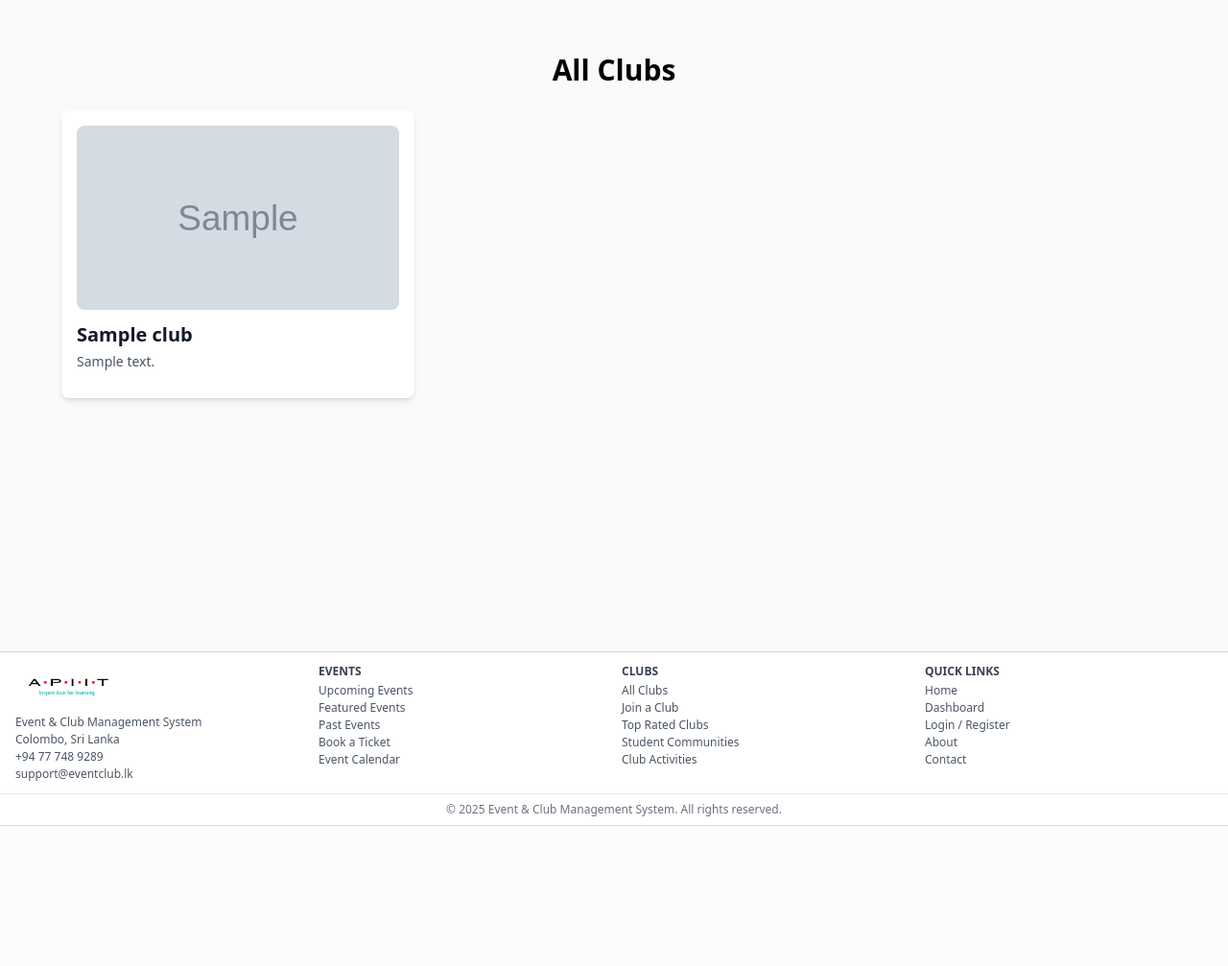
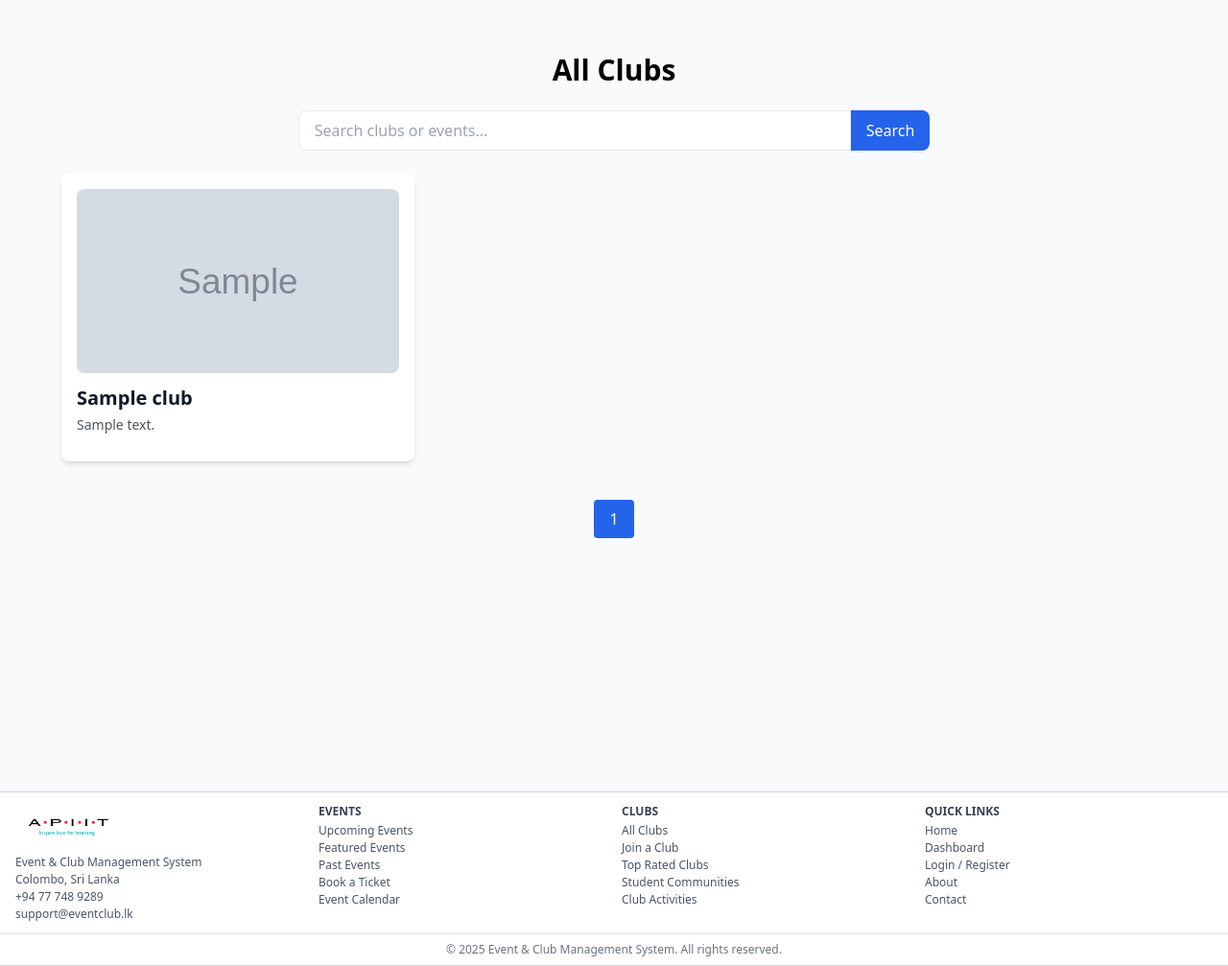
Before and after one commit to Ineshfdo/Event-Management-System, a PHP site: page /clubs.php in a window 1280 px wide. Shown: the part 65-1072 px from the top of the page at 96% size. Before the commit the page ends 926 px from the top, so only its background shows below. Run offline with PHP 8.4, Linux system fonts and the light colour scheme; tables that the repository leaves empty or names only in its code hold one stand-in row (values such as "Sample post"); grey boxes marked "Sample" are stand-in pictures; some libraries are stand-ins or nearby versions.

Commit message:
Add the search feature

```diff
--- a/Pages/clubs.php
+++ b/Pages/clubs.php
@@ -4,26 +4,79 @@ $title = "Clubs";
 include('../includes/header.php');
 include('../includes/db_connection.php');
 
-/* ✅ Fetch all clubs with one linked event (if exists) */
-$query = "SELECT clubs.*, events.title AS event_title
-          FROM clubs
-          LEFT JOIN events ON events.club_id = clubs.id
-          GROUP BY clubs.id
-          ORDER BY clubs.id DESC";
+/* ----------------------------------------------------
+   SEARCH + PAGINATION SETTINGS
+---------------------------------------------------- */
+$limit = 6; // Clubs per page
+$page = isset($_GET['page']) ? max(1, intval($_GET['page'])) : 1;
+$offset = ($page - 1) * $limit;
+
+$search = isset($_GET['search']) ? trim($_GET['search']) : "";
+$search_param = "%" . $search . "%";
+
+/* ----------------------------------------------------
+   COUNT TOTAL CLUBS FOR PAGINATION
+---------------------------------------------------- */
+$countQuery = "
+    SELECT COUNT(DISTINCT clubs.id) AS total
+    FROM clubs
+    LEFT JOIN events ON events.club_id = clubs.id
+    WHERE clubs.club_name LIKE ?
+       OR events.title LIKE ?
+";
+$countStmt = $pdo->prepare($countQuery);
+$countStmt->execute([$search_param, $search_param]);
+$totalClubs = $countStmt->fetchColumn();
+
+$totalPages = ceil($totalClubs / $limit);
+
+/* ----------------------------------------------------
+   FETCH CLUBS WITH SEARCH + PAGINATION
+---------------------------------------------------- */
+$query = "
+    SELECT clubs.*, events.title AS event_title
+    FROM clubs
+    LEFT JOIN events ON events.club_id = clubs.id
+    WHERE clubs.club_name LIKE ?
+       OR events.title LIKE ?
+    GROUP BY clubs.id
+    ORDER BY clubs.id DESC
+    LIMIT $limit OFFSET $offset
+";
+
 $stmt = $pdo->prepare($query);
-$stmt->execute();
+$stmt->execute([$search_param, $search_param]);
 $clubs = $stmt->fetchAll();
 ?>
 
 <div class="max-w-6xl mx-auto mt-10 mb-24">
     <h1 class="text-3xl font-bold text-center mb-6">All Clubs</h1>
+
+    <!-- 🔍 Search Bar -->
+    <form method="GET" class="mb-6 flex justify-center">
+        <input
+            type="text"
+            name="search"
+            value="<?= htmlspecialchars($search) ?>"
+            placeholder="Search clubs or events..."
+            class="border px-4 py-2 rounded-l-lg w-1/2"
+        >
+        <button class="bg-blue-600 text-white px-4 py-2 rounded-r-lg">
+            Search
+        </button>
+    </form>
+
+
+    <!-- CLUB GRID -->
     <div class="grid grid-cols-1 md:grid-cols-2 lg:grid-cols-3 gap-6">
-
         <?php foreach ($clubs as $club): ?>
         <div class="bg-white shadow-md p-4 rounded-lg hover:shadow-xl transition">
+
             <a href="../clubs/club_view.php?id=<?= $club['id'] ?>">
                 <img src="../uploads/<?= $club['club_main_image'] ?>"
-                     class="h-48 w-full object-cover rounded-lg mb-3">
+                     class="h-48 w-full object-cover rounded-lg mb-3"
+                     alt="<?= $club['club_name'] ?>">
+
                 <h2 class="text-xl font-semibold text-gray-900 mb-1">
                     <?= $club['club_name'] ?>
                 </h2>
@@ -35,8 +88,35 @@ $clubs = $stmt->fetchAll();
 
         </div>
         <?php endforeach; ?>
+    </div>
 
+    <!-- PAGINATION -->
+    <div class="mt-10 flex justify-center space-x-2">
+
+        <!-- Prev -->
+        <?php if ($page > 1): ?>
+            <a href="?page=<?= $page-1 ?>&search=<?= urlencode($search) ?>"
+               class="px-4 py-2 bg-gray-300 rounded">Prev</a>
+        <?php endif; ?>
+
+        <!-- Page Numbers -->
+        <?php for ($i = 1; $i <= $totalPages; $i++): ?>
+            <a href="?page=<?= $i ?>&search=<?= urlencode($search) ?>"
+               class="px-4 py-2 rounded
+                      <?= $i == $page ? 'bg-blue-600 text-white' : 'bg-gray-200' ?>">
+                <?= $i ?>
+            </a>
+        <?php endfor; ?>
+
+        <!-- Next -->
+        <?php if ($page < $totalPages): ?>
+            <a href="?page=<?= $page+1 ?>&search=<?= urlencode($search) ?>"
+               class="px-4 py-2 bg-gray-300 rounded">Next</a>
+        <?php endif; ?>
     </div>
+
 </div>
+
 <br><br><br><br><br><br><br>
+
 <?php include('../includes/footer.php'); ?>
```
Also changed, not shown: clubs/club_view.php (+56 -19 lines), uploads/1763088867_apiit.png (added).
